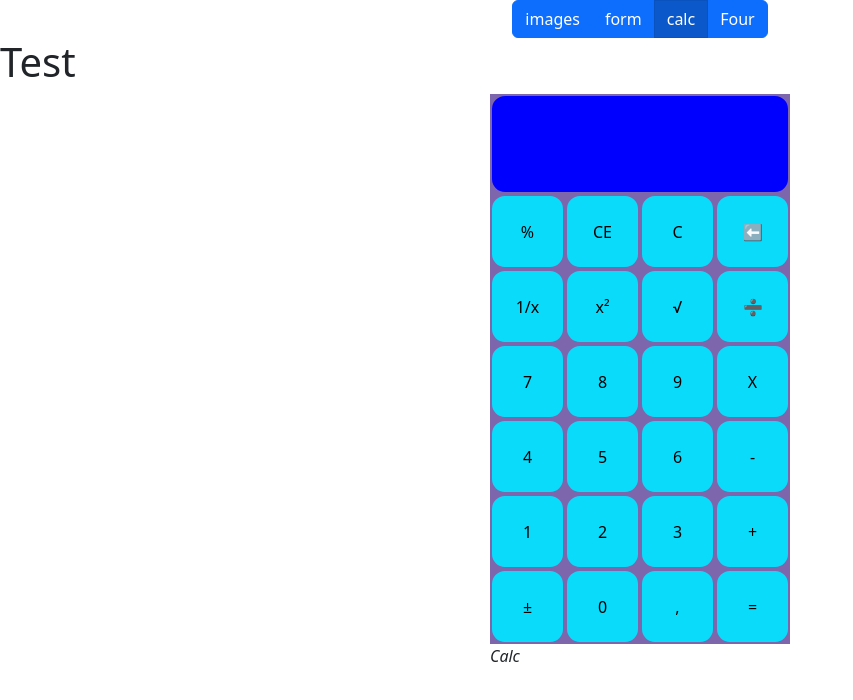
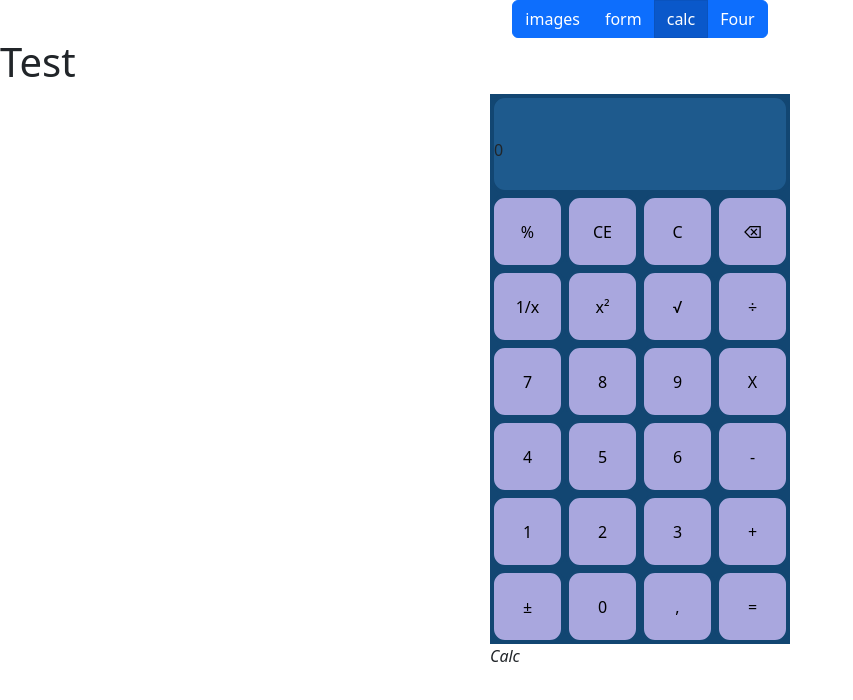
Before and after one commit to ikea400/LearningReact, a React (Vite) app: page / in a window 1280 px wide. Both pictures are taken after a click on the link "calc". Shown: the top 700 px of the page, without its empty margins (0-853 px from the left). Built offline with nearby package versions, Linux system fonts and the light colour scheme.

Commit message:
Fix toolbar key issue, made the calculator *working*.

```diff
--- a/src/components/Calculator.tsx
+++ b/src/components/Calculator.tsx
@@ -1,33 +1,215 @@
+import { useState } from "react";
+
+enum OperationType {
+  Number,
+  SingleOperator,
+  DoubleOperator,
+}
+
+interface OperationProps {
+  data: string;
+  type: OperationType;
+}
+
+const operationsList: OperationProps[] = [];
+
+/// DISCLAIMER: the following calculator logic was created by me who didnt do any research on the  topic. It is entirely possible that my approach is horrible
 function Calculator() {
-  const backgroundColor = "#7e66ad";
-  const keyColor = "#0bdbfb";
+  const backgroundColor = "#124672";
+  const keyColor = "#a9a7de";
+  const dislpayColor = "#1e5a8d";
 
-  const keys = [
-    "%",
-    "CE",
-    "C",
-    "⬅",
-    "1/x",
-    "x²",
-    "√",
-    "➗",
-    "7",
-    "8",
-    "9",
-    "X",
-    "4",
-    "5",
-    "6",
-    "-",
-    "1",
-    "2",
-    "3",
-    "+",
-    "±",
-    "0",
-    ",",
-    "=",
+  function onNumberPress(key: string) {
+    console.log("onNumberPress " + key);
+    if (
+      operationsList.length === 0 ||
+      operationsList[operationsList.length - 1].type !== OperationType.Number
+    ) {
+      setResultText(key);
+      operationsList.push({ data: key, type: OperationType.Number });
+    } else {
+      setResultText(resultText + key);
+      operationsList[operationsList.length - 1].data += key;
+    }
+  }
+
+  function operationsToString(equals: boolean) {
+    let equation = "";
+
+    for (let i = 0; i < operationsList.length; i++) {
+      equation += operationsList[i].data + " ";
+    }
+
+    if (equals) equation += "= ";
+    return equation;
+  }
+
+  function onOperatorPress(key: string) {
+    console.log("onOperatorPress " + key);
+    if (operationsList.length === 0) {
+      operationsList.push({ data: "0", type: OperationType.Number });
+      operationsList.push({ data: key, type: OperationType.DoubleOperator });
+    } else if (
+      operationsList[operationsList.length - 1].type === OperationType.Number
+    ) {
+      operationsList.push({ data: key, type: OperationType.DoubleOperator });
+    } else {
+      operationsList[operationsList.length - 1].data = key;
+    }
+
+    setCalculText(operationsToString(false));
+    console.log("Calc: " + operationsToString(false));
+  }
+
+  //The following doesnt check PEMDAS
+  function PerformSimpleEquations(): number | undefined {
+    let result: number | undefined = undefined;
+    for (let i = 0; i < operationsList.length; i++) {
+      if (operationsList[i].type === OperationType.Number) continue;
+
+      if (operationsList[i].type === OperationType.DoubleOperator) {
+        //Double operator need a number before and after example: 1 + 1
+        if (
+          i === 0 ||
+          i === operationsList.length - 1 ||
+          operationsList[i - 1].type !== OperationType.Number ||
+          operationsList[i + 1].type !== OperationType.Number
+        ) {
+          result = undefined;
+          break;
+        }
+
+        if (result === undefined) {
+          result = parseFloat(operationsList[i - 1].data);
+          if (isNaN(result)) {
+            result = undefined;
+            break;
+          }
+        }
+
+        const other = parseFloat(operationsList[i + 1].data);
+        if (isNaN(result)) {
+          result = undefined;
+          break;
+        }
+
+        switch (operationsList[i].data) {
+          case "+":
+            result += other;
+            break;
+          case "-":
+            result -= other;
+            break;
+          case "X":
+            result *= other;
+            break;
+          case "÷":
+            result /= other;
+            break;
+          default:
+            result = undefined;
+            break;
+        }
+
+        if (result === undefined || isNaN(result)) {
+          result = undefined;
+          break;
+        }
+      }
+    }
+    return result;
+  }
+
+  function onEqualPress() {
+    console.log("onEqualPress");
+    if (operationsList.length !== 0) {
+      const result = PerformSimpleEquations();
+      console.log(operationsToString(true) + result);
+      if (result === undefined) setResultText("Error");
+      else setResultText(result.toString());
+
+      setCalculText(operationsToString(true));
+      operationsList.length = 0;
+    }
+  }
+
+  function onBackPress() {
+    console.log("onBackPress");
+  }
+
+  function onClearPress() {
+    console.log("onClearPress");
+    operationsList.length = 0;
+    setResultText("0");
+    setCalculText("");
+  }
+
+  function onClearEntryPress() {
+    console.log("onClearEntryPress");
+    if (
+      operationsList.length !== 0 &&
+      operationsList[operationsList.length - 1].type === OperationType.Number
+    ) {
+      operationsList.pop();
+    }
+    setResultText("0");
+  }
+
+  function onSignPress() {
+    console.log("onSignPress");
+    if (
+      operationsList.length !== 0 &&
+      operationsList[operationsList.length - 1].type === OperationType.Number
+    ) {
+      if (operationsList[operationsList.length - 1].data[0] === "-") {
+        operationsList[operationsList.length - 1].data =
+          operationsList[operationsList.length - 1].data.slice(1);
+      } else {
+        operationsList[operationsList.length - 1].data =
+          "-" + operationsList[operationsList.length - 1].data;
+      }
+      setResultText(operationsList[operationsList.length - 1].data);
+    }
+  }
+
+  function onDotPress() {
+    console.log("onDotPress");
+  }
+
+  interface KeyProps {
+    key: string;
+    callback: ((key: string) => void) | null;
+  }
+
+  const keys: KeyProps[] = [
+    { key: "%", callback: onOperatorPress },
+    { key: "CE", callback: onClearEntryPress },
+    { key: "C", callback: onClearPress },
+    { key: "⌫", callback: onBackPress },
+    { key: "1/x", callback: onOperatorPress },
+    { key: "x²", callback: onOperatorPress },
+    { key: "√", callback: onOperatorPress },
+    { key: "÷", callback: onOperatorPress },
+    { key: "7", callback: null },
+    { key: "8", callback: null },
+    { key: "9", callback: null },
+    { key: "X", callback: onOperatorPress },
+    { key: "4", callback: null },
+    { key: "5", callback: null },
+    { key: "6", callback: null },
+    { key: "-", callback: onOperatorPress },
+    { key: "1", callback: null },
+    { key: "2", callback: null },
+    { key: "3", callback: null },
+    { key: "+", callback: onOperatorPress },
+    { key: "±", callback: onSignPress },
+    { key: "0", callback: null },
+    { key: ",", callback: onDotPress },
+    { key: "=", callback: onEqualPress },
   ];
+
+  const [calculText, setCalculText] = useState("");
+  const [resultText, setResultText] = useState("0");
 
   return (
     <>
@@ -45,29 +227,37 @@ function Calculator() {
                 style={{
                   width: "300px",
                   height: "100px",
-                  backgroundColor: "blue",
+                  backgroundColor: dislpayColor,
                   borderRadius: "15px",
-                  borderWidth: "2px",
+                  borderWidth: "4px",
                   borderStyle: "solid",
                   borderColor: backgroundColor,
                 }}
-              ></div>
+              >
+                {calculText === "" && <p style={{ visibility: "hidden" }}>0</p>}
+                <p>{calculText}</p>
+                <p>{resultText}</p>
+              </div>
               <div>
-                {keys.map((key) => (
+                {keys.map((key, index) => (
                   <button
+                    key={"Calc key " + key + index}
                     style={{
                       backgroundColor: keyColor,
                       width: "75px",
                       height: "75px",
                       float: "left",
                       borderRadius: "15px",
-                      borderWidth: "2px",
+                      borderWidth: "4px",
                       borderStyle: "solid",
                       borderColor: backgroundColor,
                     }}
-                    onClick={() => {}}
+                    onClick={() => {
+                      if (key.callback) key.callback(key.key);
+                      else onNumberPress(key.key);
+                    }}
                   >
-                    {key}
+                    {key.key}
                   </button>
                 ))}
               </div>
--- a/src/components/Toolbar.tsx
+++ b/src/components/Toolbar.tsx
@@ -15,6 +15,7 @@ const Toolbar: React.FC<ToolbarProps> = ({ list, onChange, current }) => {
             {list.map((item, index) => (
               <a
                 href="#"
+                key={"toolbox " + index + item}
                 className={`btn btn-primary ${item === current || (current === "" && index === 0) ? "active" : ""}`}
                 aria-current={
                   item === current || (current === "" && index === 0)
```
